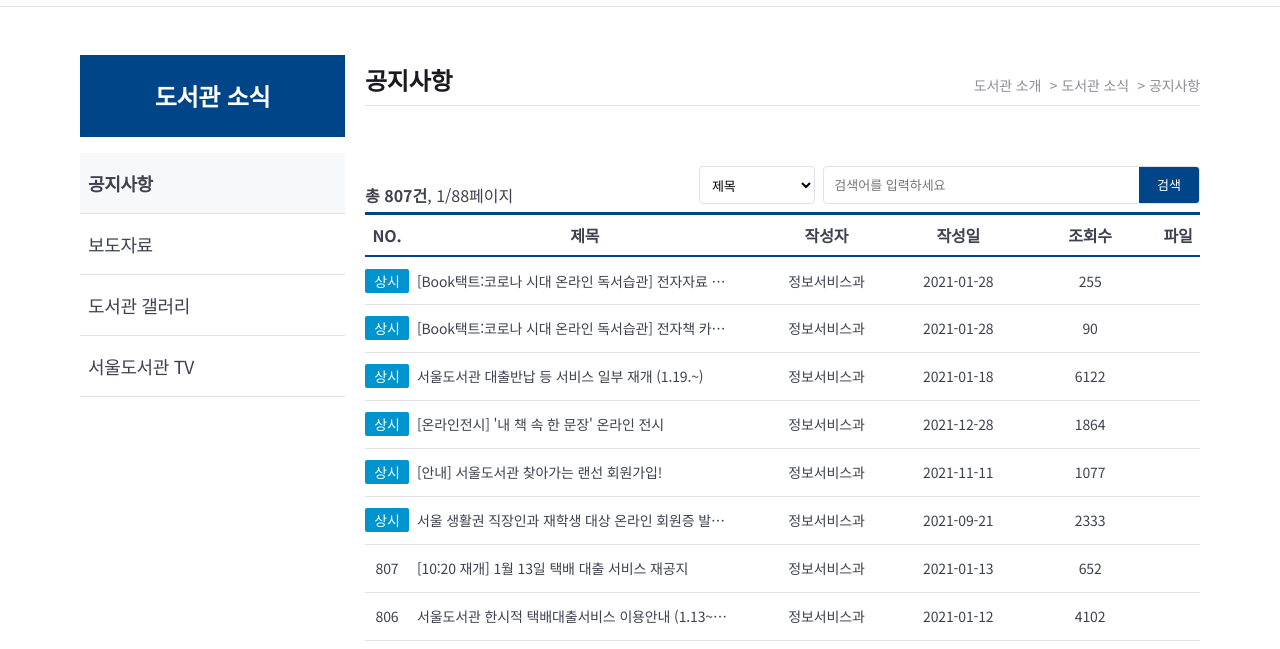
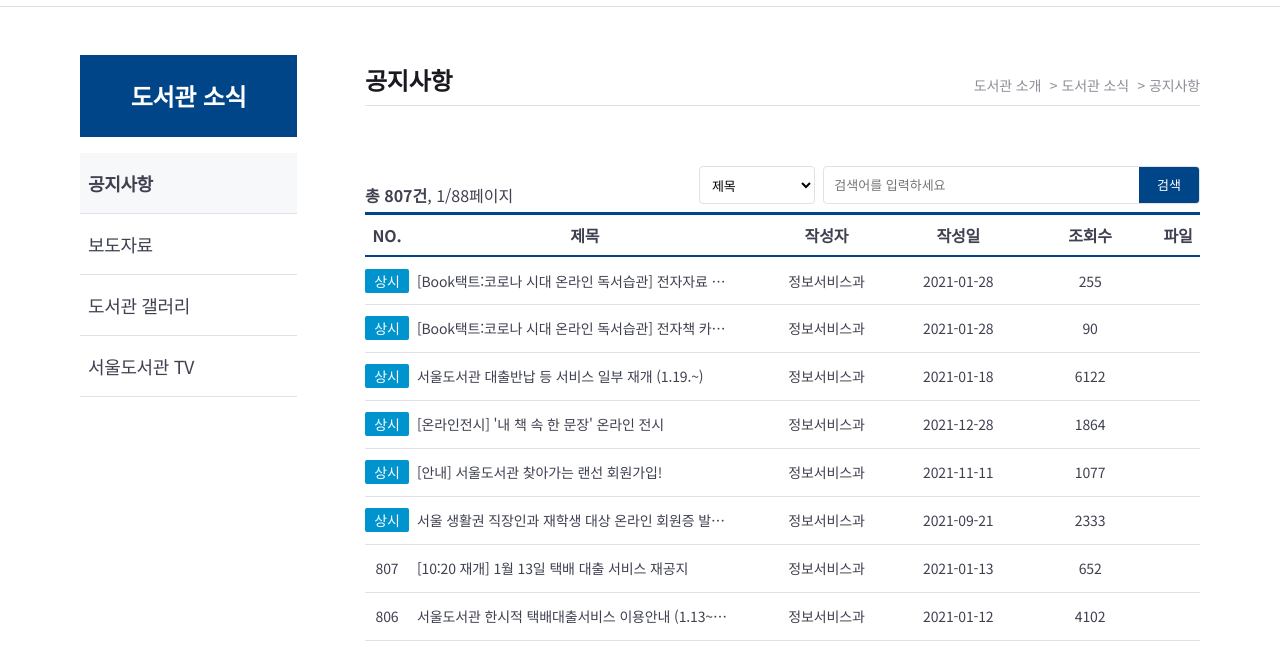
Before and after one commit to ziynii/product__seoul-library-renewal-v2, a website: page subpage/notice.html in a window 1280 px wide. Shown: the part 133-782 px from the top of the page. Drawn offline with nearby package versions, Linux system fonts and the light colour scheme; files that its build step writes are made by us from their sources; files whose address does not match are found by name.

Commit message:
💄 Add margin-right .lnb in desktop size

```diff
--- a/styles/layouts/_subpage-layout.scss
+++ b/styles/layouts/_subpage-layout.scss
@@ -60,6 +60,10 @@
     padding: 48px 0;
     margin-top: 140px;
 
+    .lnb {
+      margin-right: 48px;
+    }
+
     .align-box {
       @include flexbox(start, start);
     }
```
